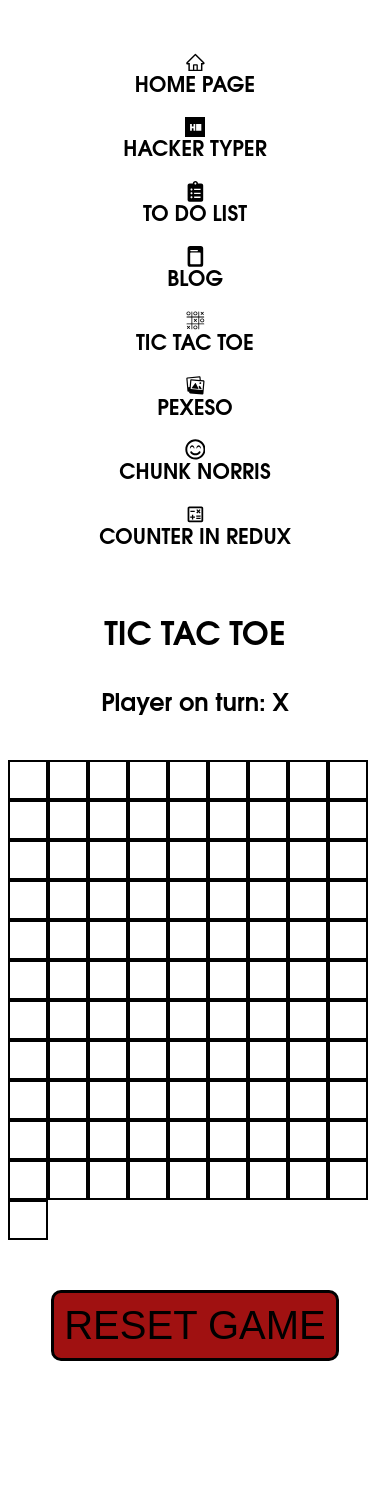
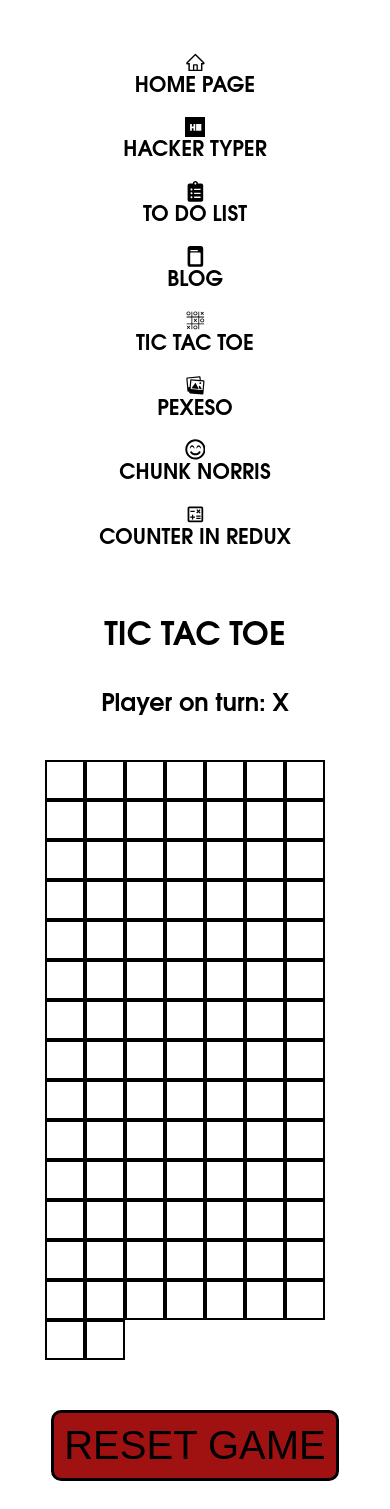
Before and after one commit to matusgrulik/ita-matus-grulik, a React (Create React App) app: page /tictactoe in a window 390 px wide. Before the commit the page ends 1389 px from the top, so only its background shows below. Built offline with nearby package versions, Linux system fonts and the light colour scheme.

Commit message:
TTT boardsize for mobile

```diff
--- a/src/TicTacToe/Components/Board.tsx
+++ b/src/TicTacToe/Components/Board.tsx
@@ -20,6 +20,9 @@ const DivWrapper = styled.div`
   @media (max-width: 512px) {
     max-width: 400px;
   }
+  @media (max-width: 499px) {
+    max-width: 300px;
+  }
 `;
 
 type BoardProps = {
```
